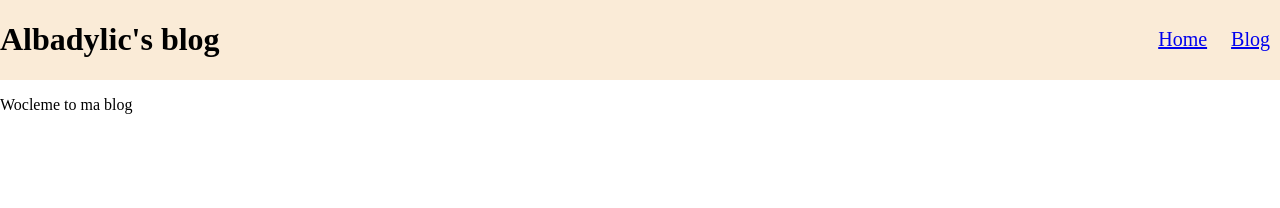
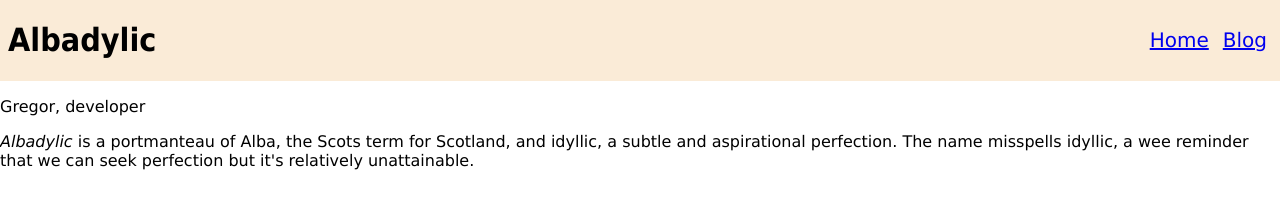
Before and after one commit to Albadylic/tinyblog, an Eleventy site: page index.html in a window 1280 px wide. Built offline with nearby package versions, Linux system fonts and the light colour scheme; Eleventy itself is replaced by a stand-in of ours; files that its build step writes are made by us from their sources.

Commit message:
set up basic homepage

```diff
--- a/_includes/base.html
+++ b/_includes/base.html
@@ -9,7 +9,7 @@
   </head>
   <body>
     <header>
-      <h1>Albadylic's blog</h1>
+      <h1>Albadylic</h1>
       <nav>
         <a href="/">Home</a>
         <a href="/blog">Blog</a>
--- a/assets/style.css
+++ b/assets/style.css
@@ -7,9 +7,21 @@ header {
   justify-content: space-between;
   align-items: center;
   background-color: antiquewhite;
+  padding: 0 0.5em;
 }
 
 nav > a {
-  padding: 0.5em;
+  padding: 0.25em;
   font-size: 1.25rem;
 }
+
+h1,
+h2,
+h3 {
+  font-family: Tahoma;
+}
+
+p,
+a {
+  font-family: Verdana;
+}
--- a/index.html
+++ b/index.html
@@ -2,4 +2,6 @@
 layout: base.html
 ---
 
-<p>Wocleme to ma blog</p>
+<p>Gregor, developer</p>
+
+<p><i>Albadylic</i> is a portmanteau of Alba, the Scots term for Scotland, and idyllic, a subtle and aspirational perfection. The name misspells idyllic, a wee reminder that we can seek perfection but it's relatively unattainable.</i></p>
```
